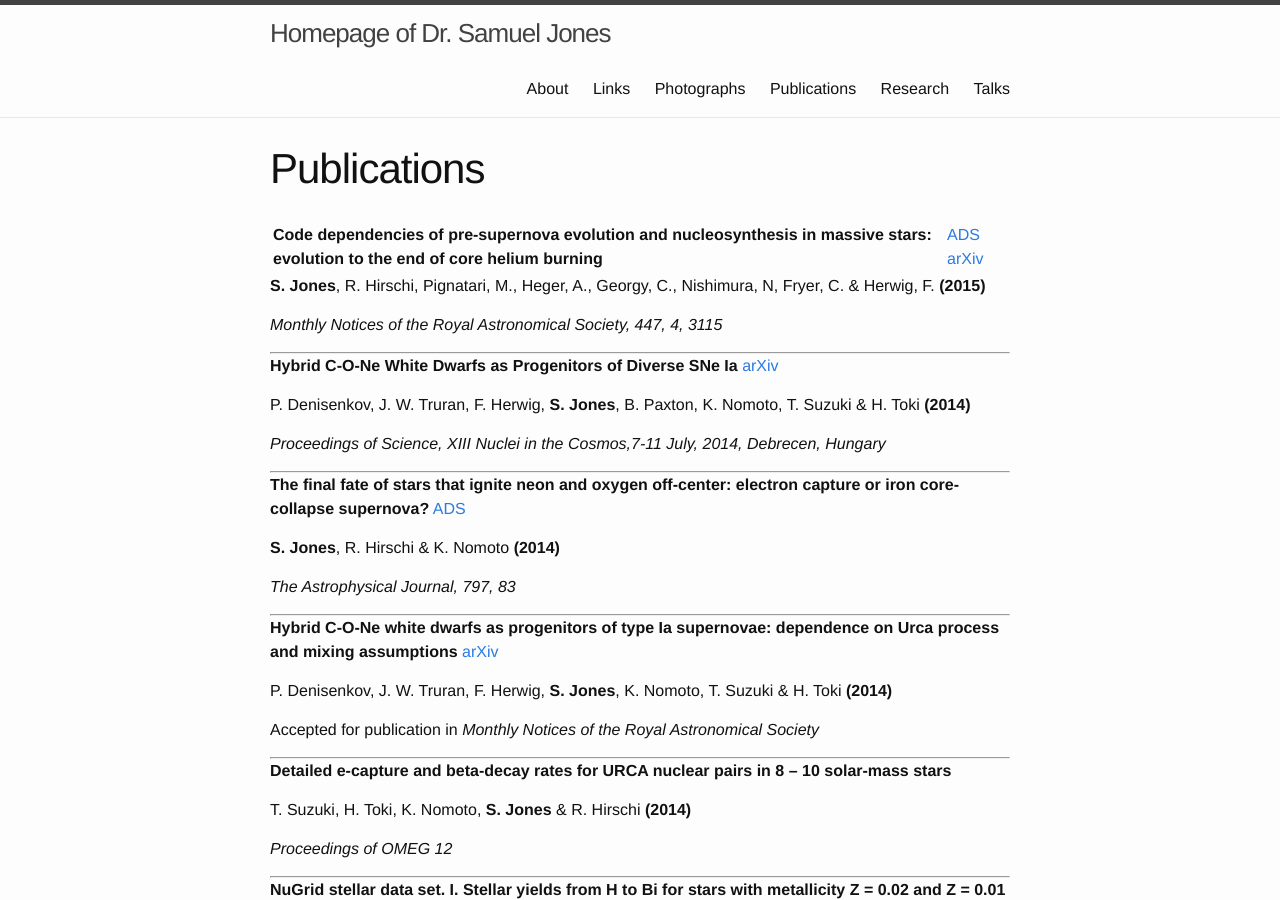
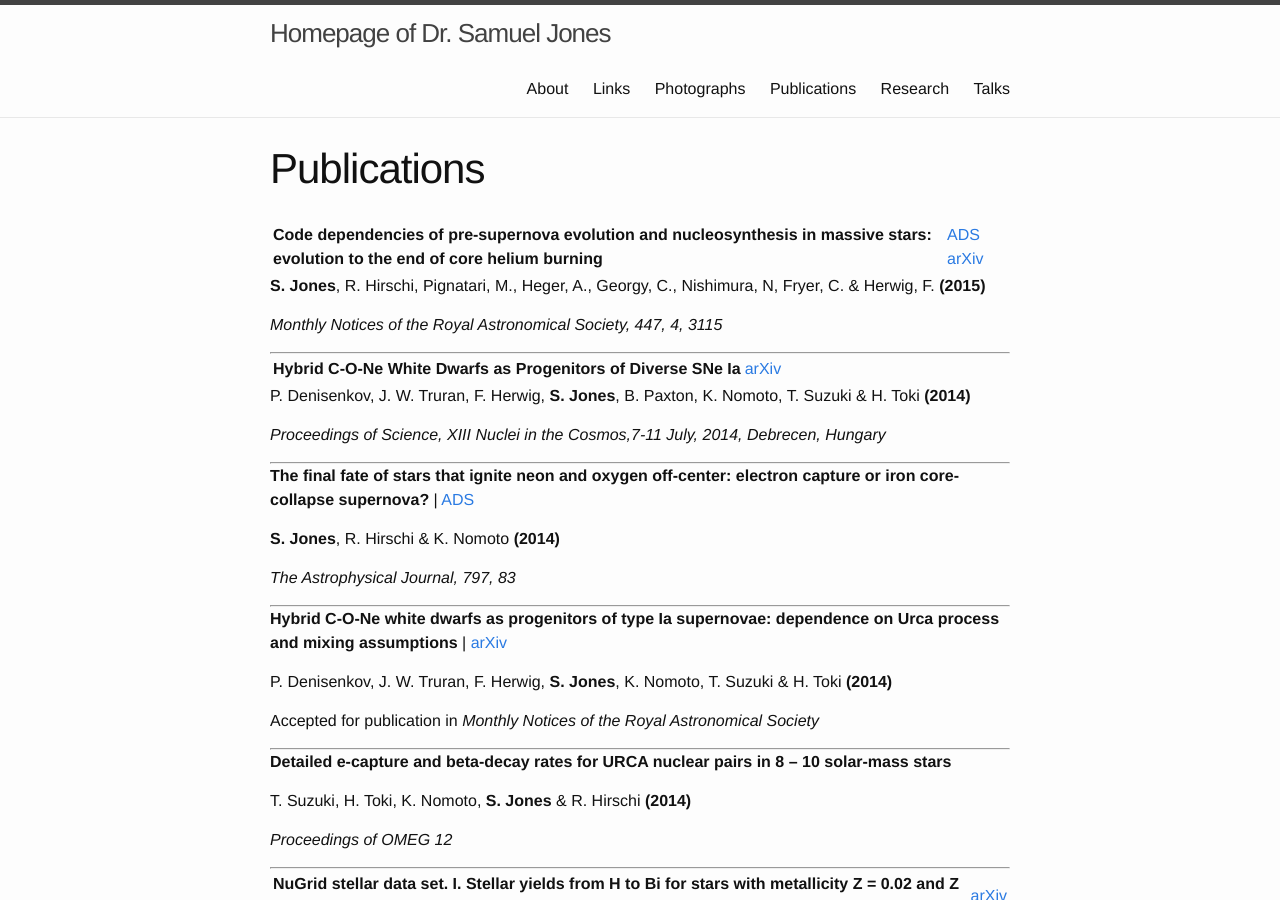
Before and after one commit to swjones/swjones.github.io, a Jekyll site: the page built from publications.md, in a window 1280 px wide and 900 px high. Built offline with Jekyll 4.4.1, drawn with Linux system fonts in a browser that asks for light colours; formulas are drawn with MathJax 3.

```diff
--- a/publications.md
+++ b/publications.md
@@ -13,7 +13,7 @@
 
 ---
 
-__Hybrid C-O-Ne White Dwarfs as Progenitors of Diverse SNe Ia__ [arXiv](http://arxiv.org/abs/1411.1471)
+__Hybrid C-O-Ne White Dwarfs as Progenitors of Diverse SNe Ia__ | [arXiv](http://arxiv.org/abs/1411.1471)
 
 P\. Denisenkov, J. W. Truran, F. Herwig, __S. Jones__, B. Paxton, K. Nomoto, T. Suzuki & H. Toki __(2014)__
 
@@ -22,7 +22,7 @@
 ---
 
 __The final fate of stars that ignite neon and oxygen off-center:
-electron capture or iron core-collapse supernova?__ [ADS](http://adsabs.harvard.edu/abs/2014ApJ...797...83J)
+electron capture or iron core-collapse supernova?__ | [ADS](http://adsabs.harvard.edu/abs/2014ApJ...797...83J)
 
 __S. Jones__, R. Hirschi & K. Nomoto __(2014)__
 
@@ -31,7 +31,7 @@
 ---
 
 __Hybrid C-O-Ne white dwarfs as progenitors of type Ia supernovae: dependence
-on Urca process and mixing assumptions__ [arXiv](http://arxiv.org/abs/1407.0248)
+on Urca process and mixing assumptions__ | [arXiv](http://arxiv.org/abs/1407.0248)
 
 P\. Denisenkov, J. W. Truran, F. Herwig, __S. Jones__, K. Nomoto, T. Suzuki & H. Toki __(2014)__
 
@@ -47,7 +47,7 @@
 
 ---
 
-__NuGrid stellar data set. I. Stellar yields from H to Bi for stars with metallicity Z = 0.02 and Z = 0.01__ [arXiv](http://arxiv.org/abs/1307.6961)
+__NuGrid stellar data set. I. Stellar yields from H to Bi for stars with metallicity Z = 0.02 and Z = 0.01__ | [arXiv](http://arxiv.org/abs/1307.6961)
 
 M\. Pignatari, F. Herwig, R. Hirschi, M. Bennett, G. Rockefeller, C. Fryer, F. X. Timmes, A. Heger, __S. Jones__, U. Battino, C. Ritter, S. Diehl, A. Dotter, U. Frischknecht, A. Hungerford, G. Magkotsios, C. Travaglio, & P. Young __(2013)__
 
@@ -55,7 +55,7 @@
 
 ---
 
-__Detailed beta transition rates for URCA nuclear pairs in 8 -- 10 solar-mass stars__ [APS](http://link.aps.org/doi/10.1103/PhysRevC.88.015806)
+__Detailed beta transition rates for URCA nuclear pairs in 8 -- 10 solar-mass stars__ | [APS](http://link.aps.org/doi/10.1103/PhysRevC.88.015806)
 
 H\. Toki, T. Suzuki, K. Nomoto, __S. Jones__ & R. Hirschi __(2013)__
 
@@ -63,7 +63,7 @@
 
 ---
 
-__Advanced burning stages and fate of 8 -- 10 M$$_\odot$$ stars__ [ADS](http://adsabs.harvard.edu/cgi-bin/bib_query?arXiv:1306.2030)
+__Advanced burning stages and fate of 8 -- 10 M$$_\odot$$ stars__ | [ADS](http://adsabs.harvard.edu/cgi-bin/bib_query?arXiv:1306.2030)
 
 __S. Jones__, R. Hirschi, K. Nomoto, T. Fischer, F. X. Timmes,, F. Herwig, B. Paxton, H. Toki, T. Suzuki, G. Martinez-Pinedo, Y. H. Lam & M. G. Bertolli __(2013)__
 
@@ -71,7 +71,7 @@
 
 ---
 
-__Progenitors of electron-capture supernovae__ [ADS](http://adsabs.harvard.edu/abs/2012IAUS..279..341J)
+__Progenitors of electron-capture supernovae__ | [ADS](http://adsabs.harvard.edu/abs/2012IAUS..279..341J)
 
 __S. Jones__, R. Hirschi, F. Herwig, B. Paxton, F. X. Timmes & K. Nomoto __(2012)__
 
```
